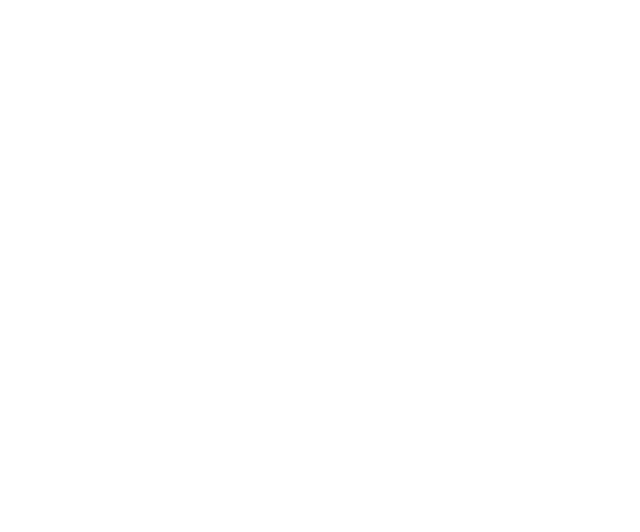
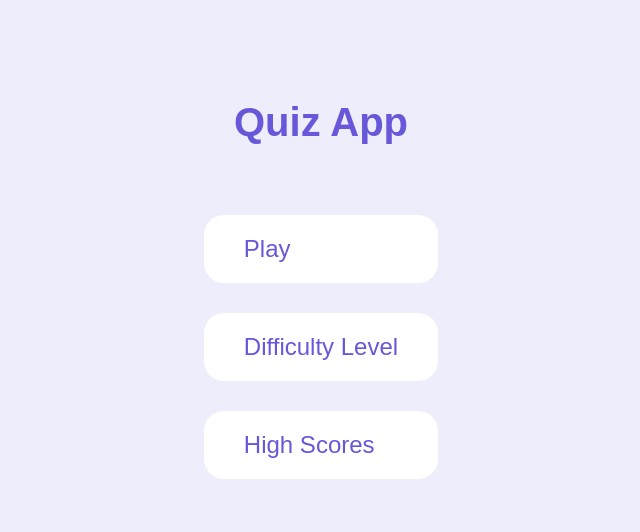
Before and after one commit to MohammadRezaKardgar0/QuizApp, a plain HTML site: page index.html in a window 1280 px wide. Shown: the whole page, without its empty margins (319-959 px from the left). Drawn offline with Linux system fonts and the light colour scheme.

Commit message:
create home page & style

```diff
--- /dev/null
+++ b/css/global.css
@@ -0,0 +1,16 @@
+* {
+  padding: 0;
+  margin: 0;
+  box-sizing: border-box;
+  font-family: Arial, Helvetica, sans-serif;
+}
+
+body {
+  max-width: 1000px;
+  margin: auto;
+  background-color: #eeedfb;
+  display: flex;
+  flex-direction: column;
+  align-items: center;
+  padding-top: 100px;
+}
--- a/css/index.css
+++ b/css/index.css
@@ -0,0 +1,28 @@
+h1 {
+  color: #6757d9;
+  margin-bottom: 50px;
+  font-size: 2.5rem;
+}
+
+.container {
+  display: flex;
+  flex-direction: column;
+  width: fit-content;
+  padding: 20px;
+}
+
+a {
+  background-color: #fff;
+  margin-bottom: 30px;
+  padding: 20px 40px;
+  font-size: 1.5rem;
+  color: #6757d9;
+  text-decoration: none;
+  border-radius: 20px;
+  transition: all 0.2s ease-in;
+}
+
+a:hover {
+  background-color: #6757d9;
+  color: #fff;
+}
--- a/index.html
+++ b/index.html
@@ -4,8 +4,16 @@
     <meta charset="UTF-8" />
     <meta name="viewport" content="width=device-width, initial-scale=1.0" />
     <script src="./js/script.js" defer></script>
-    <link rel="stylesheet" href="./css/style.css" />
-    <title>Document</title>
+    <link rel="stylesheet" href="./css/global.css" />
+    <link rel="stylesheet" href="./css/index.css" />
+    <title>QuizApp</title>
   </head>
-  <body></body>
+  <body>
+    <h1>Quiz App</h1>
+    <div class="container">
+      <a href="/game.html">Play</a>
+      <a href="/difficulty.html">Difficulty Level</a>
+      <a href="/scores.html">High Scores</a>
+    </div>
+  </body>
 </html>
```
